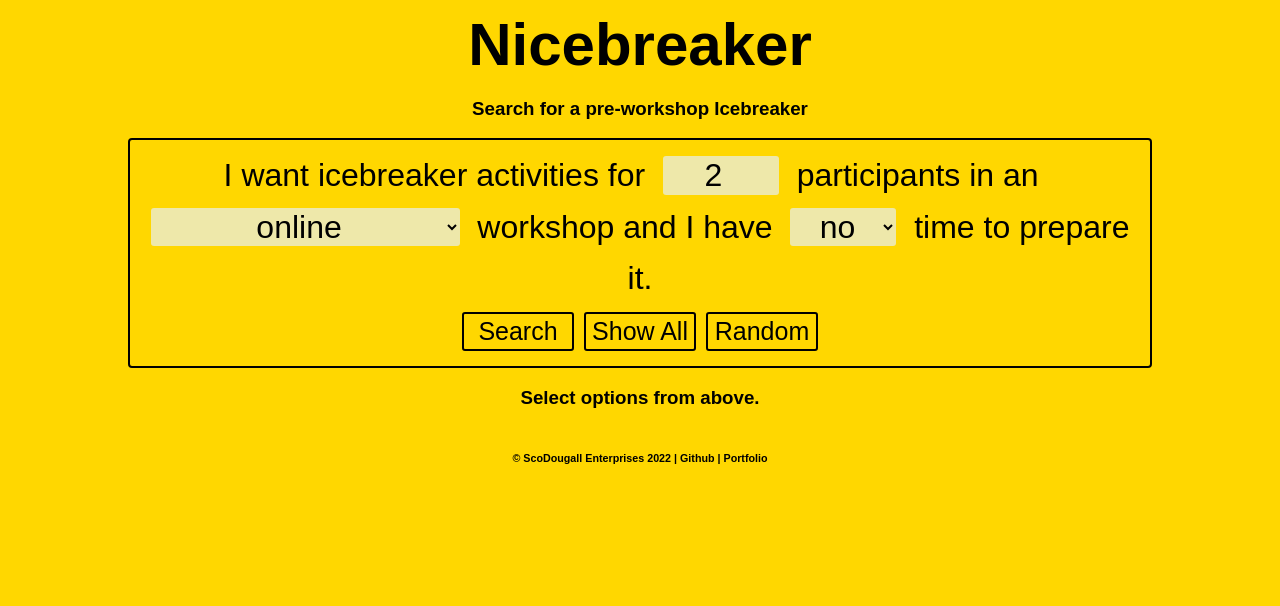
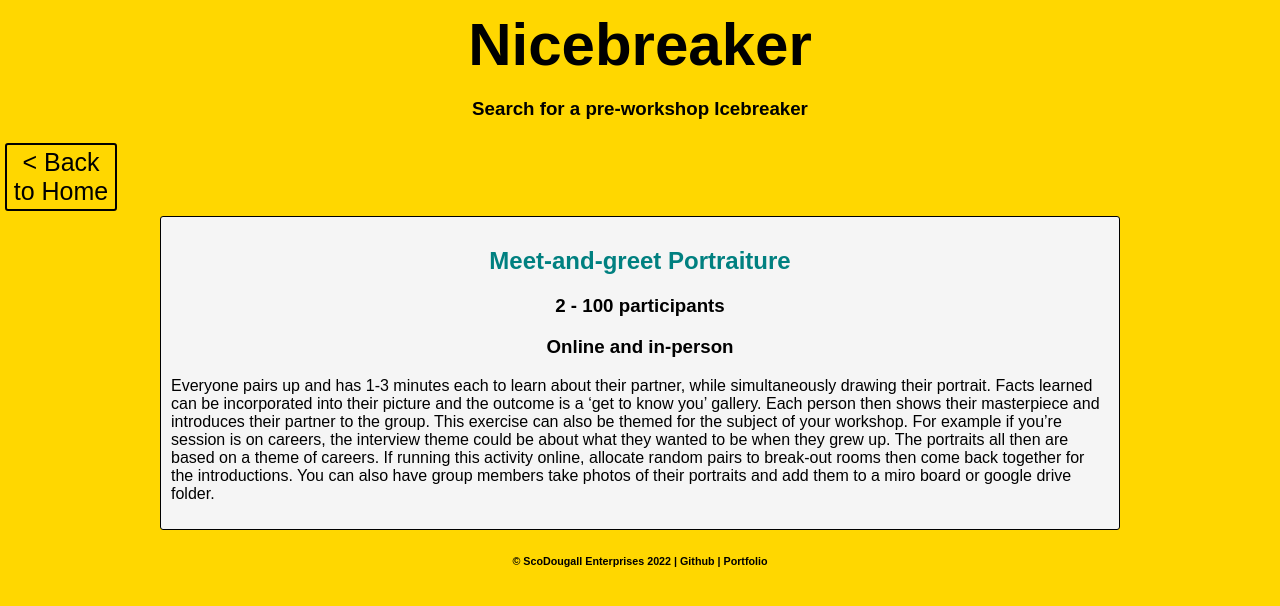
Before and after one commit to drinkwithdan/Nicebreaker, a React (Create React App) app: page /show/1 in a window 1280 px wide. Before the commit this address led to /home. Shown: the top 606 px of the page. Built offline with nearby package versions, Linux system fonts and the light colour scheme.

Commit message:
Show All and Random buttons working

```diff
--- a/src/App.css
+++ b/src/App.css
@@ -126,6 +126,7 @@ button:hover {
 }
 
 .show-card {
+  margin: auto;;
   background-color: whitesmoke;
   border: 1px solid black;
   border-radius: 3px;
@@ -155,4 +156,8 @@ button:hover {
   .home {
     width: 80%;
   }
+
+  .show-card {
+    width: 75%;
+  }
 }
--- a/src/App.js
+++ b/src/App.js
@@ -1,6 +1,6 @@
 import './App.css';
 import { useState } from "react"
-import { Routes, Route, Navigate } from "react-router-dom"
+import { Routes, Route, useNavigate, Navigate } from "react-router-dom"
 import Footer from './components/Footer';
 import Home from './components/Home/Home';
 import Navbar from "./components/Navbar";
@@ -8,7 +8,9 @@ import Show from "./components/Home/Show"
 import icebreakersData from "./data/icebreakers-data"
 
 function App() {
-  const [currentList, setCurrentList] = useState([])
+  const [currentList, setCurrentList] = useState()
+
+  const navigate = useNavigate()
 
   // Function handles the Searchbar "Show Me" button and changes currentList to match criteria.
   // Param: {object} Search fields object from Searchbar
@@ -74,12 +76,13 @@ function App() {
 
   // Handles Searchbar "Show all" button click.
   const handleShowAllClick = () => {
-    console.log("Show all clicked");
+    setCurrentList(icebreakersData)
   }
 
   // Handle Searchbar "Random" button click.
   const handleRandomiseClick = () => {
-    console.log("Random clicked");
+    const randomId = Math.floor(Math.random() * (icebreakersData.length))
+    navigate(`/show/${randomId}`)
   }
 
 
@@ -89,7 +92,7 @@ function App() {
       <Routes>
 
         {/* Index route /home */}
-        <Route path="/home" element={currentList && <Home
+        <Route path="/home" element={<Home
             currentList={currentList}
             handleFormSubmit={handleFormSubmit}
             handleShowAllClick={handleShowAllClick}
@@ -98,7 +101,7 @@ function App() {
         />
 
         {/* Show route /:id */}
-        <Route path="/:id" element={icebreakersData && <Show icebreakersData={icebreakersData} />} />
+        <Route path="/show/:id" element={icebreakersData && <Show icebreakersData={icebreakersData} />} />
 
         {/* Catch all other routes and redirect to /home */}
         <Route path="/*" element={<Navigate to="/home" />} />
--- a/src/components/Cards/Card.jsx
+++ b/src/components/Cards/Card.jsx
@@ -3,13 +3,19 @@ import { Link } from "react-router-dom"
 const Card = ({ card }) => {
   return (
     <div className="card">
-      <Link style={{textDecoration: 'none', color: "black"}} to={`/${card.id}`}>
+      <Link style={{ textDecoration: 'none', color: "black" }} to={`/show/${card.id}`}>
         <h3 className="card-title">{card.title}</h3>
         <div className="card-body">
 
           <p>{card.minPeople} - {card.maxPeople} participants.</p>
-          <p>{card.online && "Online"}</p>
-          <p>{card.inPerson && "Offline"}</p>
+          <p>
+            {
+              ((card.online && card.inPerson) && "Online and in-person")
+              || (card.online && "Online")
+              || (card.inPerson && "In-person")
+            }
+          </p>
+
           <p>Preparation: {card.preparation}</p>
 
         </div>
--- a/src/components/Cards/Cardlist.jsx
+++ b/src/components/Cards/Cardlist.jsx
@@ -8,7 +8,7 @@ const Cardlist = ({ currentList }) => {
 
   return (
     <div className="cardlist">
-      { fullList }
+      { fullList.length ? fullList : <h2>There are no results</h2>}
     </div>
   )
 }
--- a/src/components/Home/Home.jsx
+++ b/src/components/Home/Home.jsx
@@ -14,7 +14,7 @@ const Home = ({ currentList, handleFormSubmit, handleShowAllClick, handleRandomi
         handleShowAllClick={handleShowAllClick}
         handleRandomiseClick={handleRandomiseClick}
       />
-      {currentList.length ? <Cardlist currentList={currentList} /> : <h3 className="select-options-p">Select options from above.</h3>}
+      {currentList ? <Cardlist currentList={currentList} /> : <h3 className="select-options-p">Select options from above.</h3>}
 
     </div>
   )
--- a/src/components/Home/Searchbar.jsx
+++ b/src/components/Home/Searchbar.jsx
@@ -64,11 +64,11 @@ const Searchbar = ({ handleFormSubmit, handleShowAllClick, handleRandomiseClick
 
           <button className="search-button" action="submit">Search</button>
 
-          <button className="show-all-button" onClick={handleFormShowAllClick}>Show All</button>
+        </form>
 
-          <button className="randomise-button" onClick={handleFormRandomiseClick}>Random</button>
+        <button className="show-all-button" onClick={handleFormShowAllClick}>Show All</button>
 
-        </form>
+        <button className="randomise-button" onClick={handleFormRandomiseClick}>Random</button>
       </div>
     </div>
   )
```
Also changed, not shown: src/warmup.js (+36 -9 lines), 1 other file (tests, documents, lock files or other folders).
